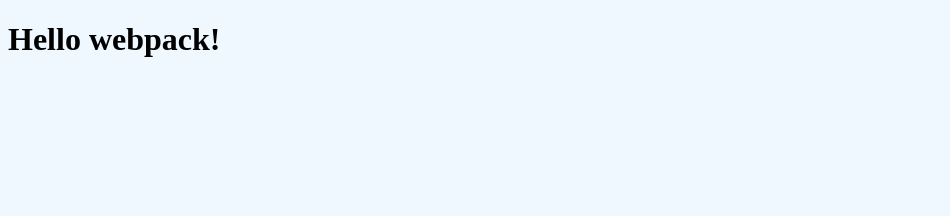
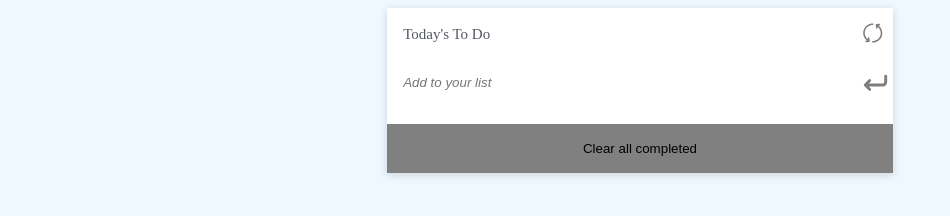
Before and after one commit to Kwaleyela-Ikafa/To-Do-List, a website built with webpack: page dist/index.html in a window 1280 px wide. Shown: the whole page, without its empty margins (0-950 px from the left). Built offline with nearby package versions, Linux system fonts and the light colour scheme.

Commit message:
for deployment

```diff
--- a/dist/index.html
+++ b/dist/index.html
@@ -1,11 +1,35 @@
 <!DOCTYPE html>
 <html lang="en">
-<head>
-    <meta charset="UTF-8">
-    <meta name="viewport" content="width=device-width, initial-scale=1.0">
+  <head>
+    <meta charset="UTF-8" />
+    <meta name="viewport" content="width=device-width, initial-scale=1.0" />
+    <link rel="stylesheet" href="./style.css">
+    <link rel="stylesheet" href="https://cdnjs.cloudflare.com/ajax/libs/font-awesome/5.15.3/css/all.min.css"/>
     <title>To Do List</title>
-<script defer src="runtime.bundle.js"></script><script defer src="index.bundle.js"></script><script defer src="print.bundle.js"></script></head>
-<body>
-    <h1>Hello webpack!</h1>
-</body>
+  <script defer src="runtime.bundle.js"></script><script defer src="index.bundle.js"></script><script defer src="print.bundle.js"></script></head>
+  <body>
+    <section>
+      <div class="toDo">
+        <div class="container">
+            <h1 class="toDo-h1">Today's To Do</h1>
+            <svg class="svg-img refresh" version="1.1" xmlns="http://www.w3.org/2000/svg" viewBox="0 0 512 512" xmlns:xlink="http://www.w3.org/1999/xlink" enable-background="new 0 0 512 512">
+                <g>
+                  <g>
+                    <path d="m404.5,62.6l24.8-3.1c11.1-1.4 19-11.5 17.7-22.7-1.3-10.3-9.7-18.7-22.7-17.7l-74.6,9.3c-11.1,1.4-19,11.5-17.7,22.6l9.2,75.6c1.4,11.1 11.5,19.1 22.6,17.7 11.1-1.4 19.1-11.5 17.7-22.7l-3.4-28.1c70.1,52 99.2,142.2 72.3,225.7-26.9,83.5-105.9,140.8-193.2,141-12.9,0-21.1,8.6-21.4,19.8-0.2,11.2 7.8,20.8 21.4,20.8 104.8,0 199.7-68.9 231.9-169.2 32-99.1-2-206.4-84.6-269v-2.13163e-14z"/>
+                    <path d="m170.7,385.3c-1.4-11.1-11.5-19.1-22.6-17.7-11.1,1.4-19.1,11.5-17.7,22.7l3.4,28.1c-70.1-52-99.2-142.2-72.3-225.7 26.9-83.5 105.9-140.8 193.2-141 12.9,0 21.1-8.6 21.4-19.8 0.2-11.2-7.8-20.8-21.4-20.8-104.7-0.1-199.6,68.8-231.8,169.1-32,99.3 2,206.6 84.6,269.2l-24.8,3.1c-11.1,1.4-19,11.5-17.7,22.7 1.3,10.3 9.7,18.7 22.7,17.7l74.6-9.3c11.1-1.4 19-11.5 17.7-22.6l-9.3-75.7z"/>
+                  </g>
+                </g>
+            </svg>
+        </div>
+        <form class="task-form">
+          <input class="text-input" type="text" id="list-input" placeholder="Add to your list">
+          <input id="submit-new-item" type="submit" tabindex="-1" value="" title="click this or press enter to submit" class="icon-return">
+        </form>
+        <ul id="list"></ul>
+        <div class="clear">
+          <button id="clear-btn" type="submit">Clear all completed</button>
+        </div>
+      </div>
+    </section>
+  </body>
 </html>
```
Also changed, not shown: dist/runtime.bundle.js (+21 -13 lines), dist/3c10ed9f76a1c98f93b4.svg (added), 1 other file.
